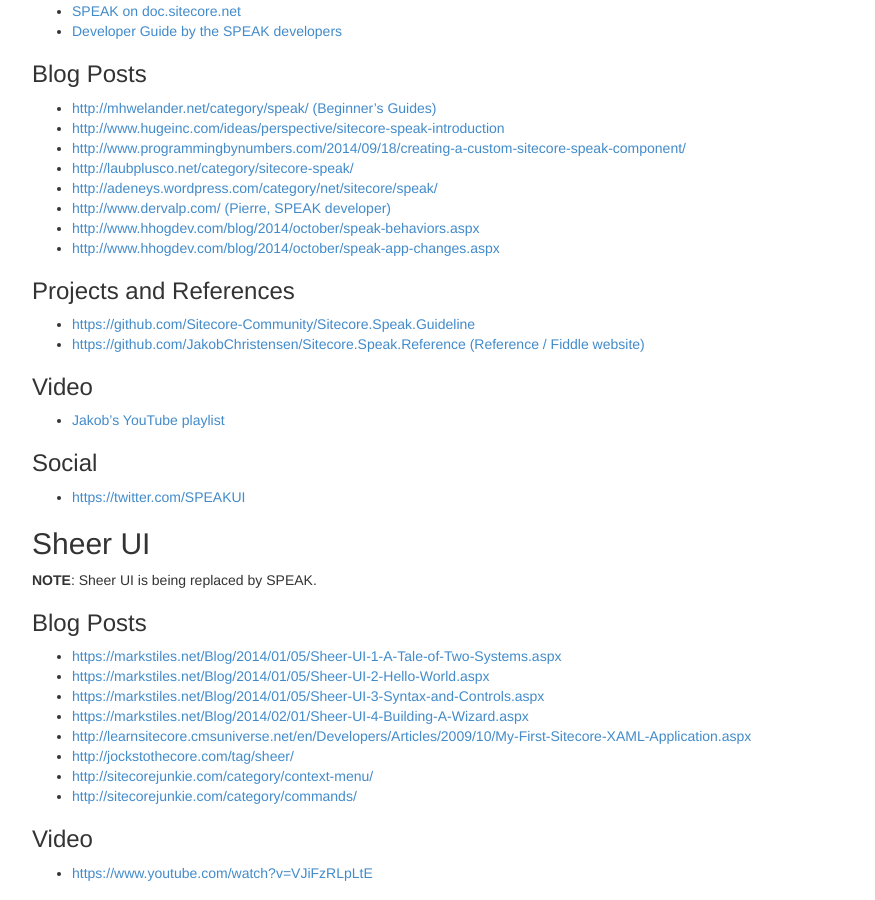
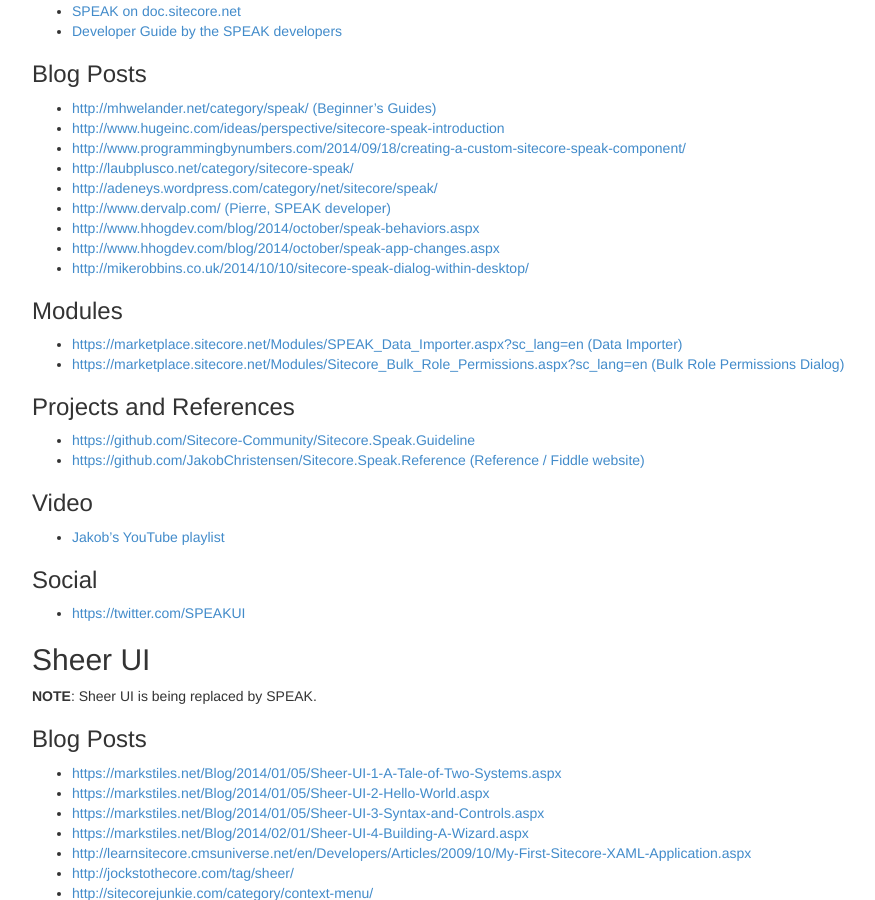
Before and after one commit to Sitecore-Community/docs, a Jekyll site: the page built from documentation/Extending the Sitecore Client/index.md, in a window 1280 px wide and 900 px high, scrolled down 534 px. Shown: the whole window, without its empty margins (38-913 px from the left). Built offline with Jekyll 4.4.1, drawn with Linux system fonts in a browser that asks for light colours; nearby versions of some CDN libraries.

Commit message:
Additions to SPEAK and WFFM
Additions to SPEAK and WFFM sections

```diff
--- a/documentation/Extending the Sitecore Client/index.md
+++ b/documentation/Extending the Sitecore Client/index.md
@@ -24,6 +24,13 @@
 * [http://www.dervalp.com/ (Pierre, SPEAK developer)](http://www.dervalp.com/)
 * [http://www.hhogdev.com/blog/2014/october/speak-behaviors.aspx](http://www.hhogdev.com/blog/2014/october/speak-behaviors.aspx)
 * [http://www.hhogdev.com/blog/2014/october/speak-app-changes.aspx](http://www.hhogdev.com/blog/2014/october/speak-app-changes.aspx)
+* [http://mikerobbins.co.uk/2014/10/10/sitecore-speak-dialog-within-desktop/](http://mikerobbins.co.uk/2014/10/10/sitecore-speak-dialog-within-desktop/)
+
+### Modules
+
+* [https://marketplace.sitecore.net/Modules/SPEAK_Data_Importer.aspx?sc_lang=en (Data Importer)](https://marketplace.sitecore.net/Modules/SPEAK_Data_Importer.aspx?sc_lang=en)
+* [https://marketplace.sitecore.net/Modules/Sitecore_Bulk_Role_Permissions.aspx?sc_lang=en (Bulk Role Permissions Dialog)](https://marketplace.sitecore.net/Modules/Sitecore_Bulk_Role_Permissions.aspx?sc_lang=en)
+
 
 ### Projects and References
 
```
Also changed, not shown: documentation/Modules/index.md (+1 -0 lines).
